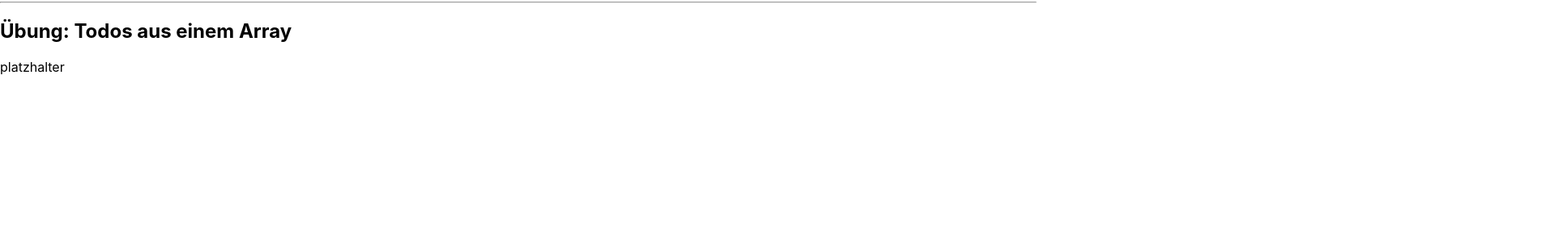
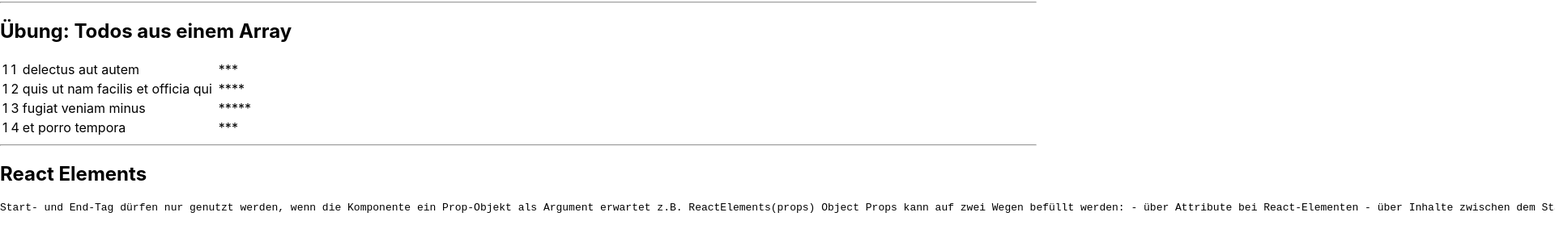
Before and after one commit to ppedvAG/2021-17-08-react, a React (Create React App) app in the folder TRAINER/react17-redux-ts-demos/: page / in a window 1280 px wide. Shown: the part 679-958 px from the top of the page at 81% size, 1920 px wide, since content can reach past the window. Before the commit the page ends 800 px from the top, so only its background shows below. Built offline with nearby package versions, Linux system fonts and the light colour scheme.

Commit message:
m006 demo + aufgabe

```diff
--- /dev/null
+++ b/TRAINER/react17-redux-ts-demos/src/06-react-element.tsx
@@ -0,0 +1,48 @@
+// children
+// createElement
+// {newElement }     let newElement = React.createElement(Todos, {class: 'bingo'})
+// props
+
+/*
+REACT ELEMENT
+Object {
+    $$typeof: Symbol(react.element)
+    key: null
+    props: {id: "reactPId", children: "geänderter Text"}
+    ref: null
+    type: "p"
+    _owner: null
+}
+[[Prototype]]: Object
+ */
+
+/*
+JSX ELEMENT
+Object {
+    $$typeof: Symbol(react.element)
+    key: null
+    props: {children: "text in div"}
+    ref: null
+    type: "div"
+    _owner: FiberNode {tag: 0, key: null, stateNode: null, elementType: ƒ, type: ƒ, …}
+    _store: {validated: false}
+    _self: undefined
+    _source: {fileName: "D:\\D_Dokumente\\k_react\\2021-08-17-React-VC\\2021-17…R\\react17-redux-ts-demos\\src\\06-react-element.tsx", lineNumber: 21, columnNumber: 40}
+}
+[[Prototype]]: Object
+ */
+
+// Wenn Datentyp von Props nicht bekannt, dann 'any'
+// export default ReactElements: React.FC<{ children: Element; propInProps: number; }, any> = function() {
+    // todo #1
+export default function ReactElements (props: any) {
+    // JSX kann man nur bei Angaben von Datentypen verwenden
+    // console.log('JSX :>> ', JSX); // Cannot use namespace 'JSX' as a value.ts(2708)
+    const einJSXElement: JSX.Element = <div>text in div</div>;
+    //console.log('einJSXElement :>> ', einJSXElement);
+    console.log('props :>> ', props);
+
+    return <>{
+        einJSXElement
+    }</>
+}
--- a/TRAINER/react17-redux-ts-demos/src/Root.tsx
+++ b/TRAINER/react17-redux-ts-demos/src/Root.tsx
@@ -1,4 +1,5 @@
 import Zufallszahl, { Iterieren } from "./05-attributes";
+import ReactElements from "./06-react-element";
 import Greeter from "./Greeter";
 import Todos from "./todo-app/Todos";
 
@@ -21,6 +22,21 @@ function Root() {
 
             <h2>Übung: Todos aus einem Array</h2>
             <Todos />
+            <hr />
+
+            <h2>React Elements</h2>
+            <pre>
+                Start- und End-Tag dürfen nur genutzt werden, wenn die Komponente ein Prop-Objekt als Argument erwartet
+                z.B. ReactElements(props)
+
+                Object Props kann auf zwei Wegen befüllt werden:
+                - über Attribute bei React-Elementen
+                - über Inhalte zwischen dem Start- und End-Tag von React-Elementen
+                </pre>
+            <ReactElements propInProps="6">
+                <div>div für props</div>
+            </ReactElements>
+
         </>
     )
 }
--- /dev/null
+++ b/TRAINER/react17-redux-ts-demos/src/todo-app/Rating.tsx
@@ -0,0 +1,15 @@
+/*
+Aufgabe:
+
+Legen Sie eine Komponente Rating an.
+Von der aufrufenden Stelle erwartet sie eine Zahl.
+
+Diese Zahl wird genutzt um ein String '*' zu wiederholen:
+
+'*'.repeat(eine_zahl);
+
+*/
+
+export default function Rating(props: { starsNumber: number; }){
+    return <span>{'*'.repeat(props.starsNumber)}</span>
+}
--- a/TRAINER/react17-redux-ts-demos/src/todo-app/Todos.tsx
+++ b/TRAINER/react17-redux-ts-demos/src/todo-app/Todos.tsx
@@ -1,6 +1,12 @@
 /*
 Geben Sie die Todos aus dem Array in Form von einer Tabelle aus:
 
+
+    */
+
+import Rating from "./Rating";
+
+export default function Todos() {
     let todos = [
         {
             userId: 1,
@@ -32,9 +38,22 @@ Geben Sie die Todos aus dem Array in Form von einer Tabelle aus:
             rating: 3
         }
     ]
-    */
 
-    export default function Todos() {
-        return <div>platzhalter</div>
+    const todosTable = <table>
+        <tbody>
+            {todos.map(todo => {
+                return <tr key={todo.id}>
+                    <td>{todo.userId}</td>
+                    <td>{todo.id}</td>
+                    <td>{todo.title}</td>
+                    <td>{todo.completed}</td>
+                    <td>
+                        <Rating starsNumber={todo.rating}/>
+                    </td>
+                </tr>
+            })}
+        </tbody>
+    </table>
+    return todosTable;
 
-    }
+}
```
Also changed, not shown: 1 other file (tests, documents, lock files or other folders).
